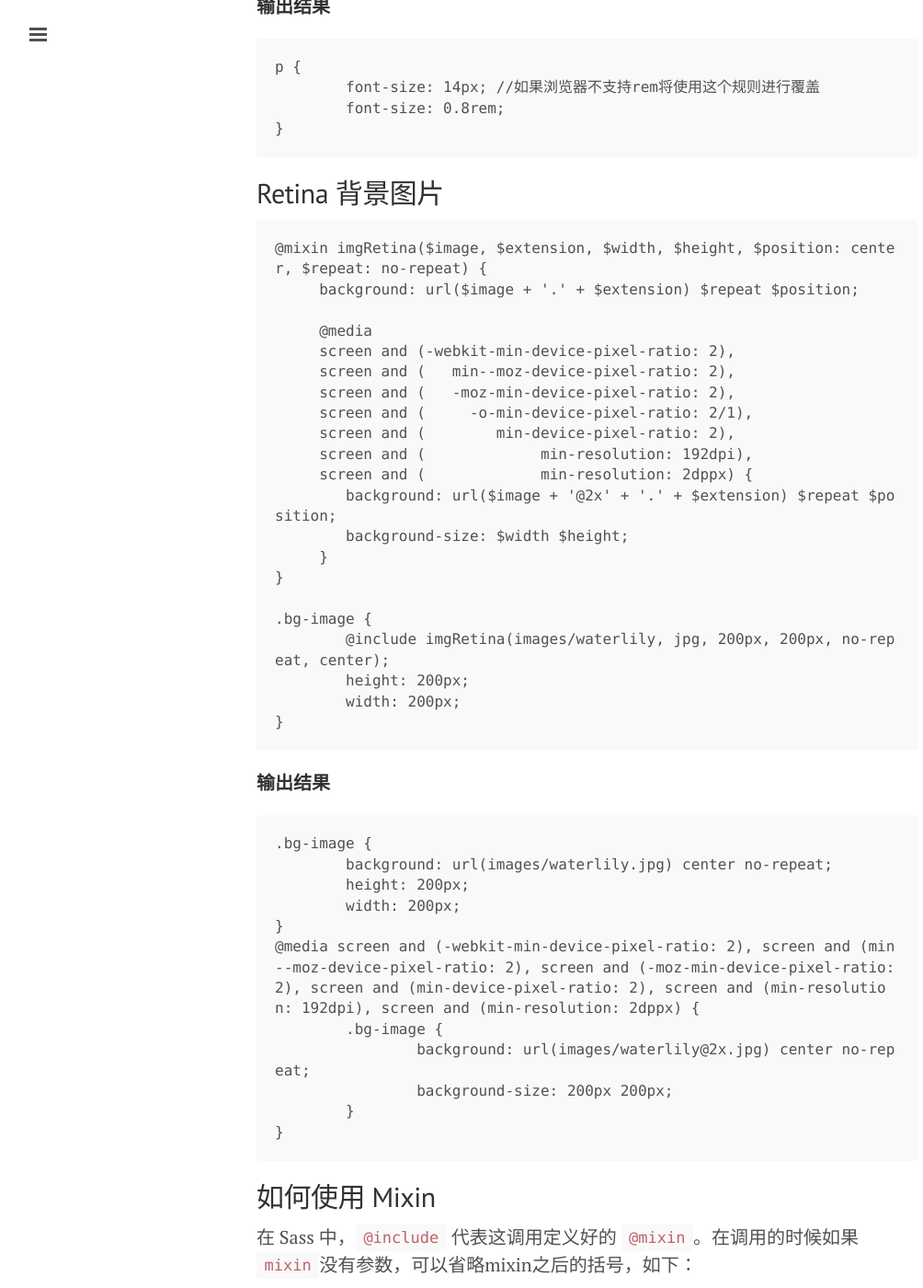
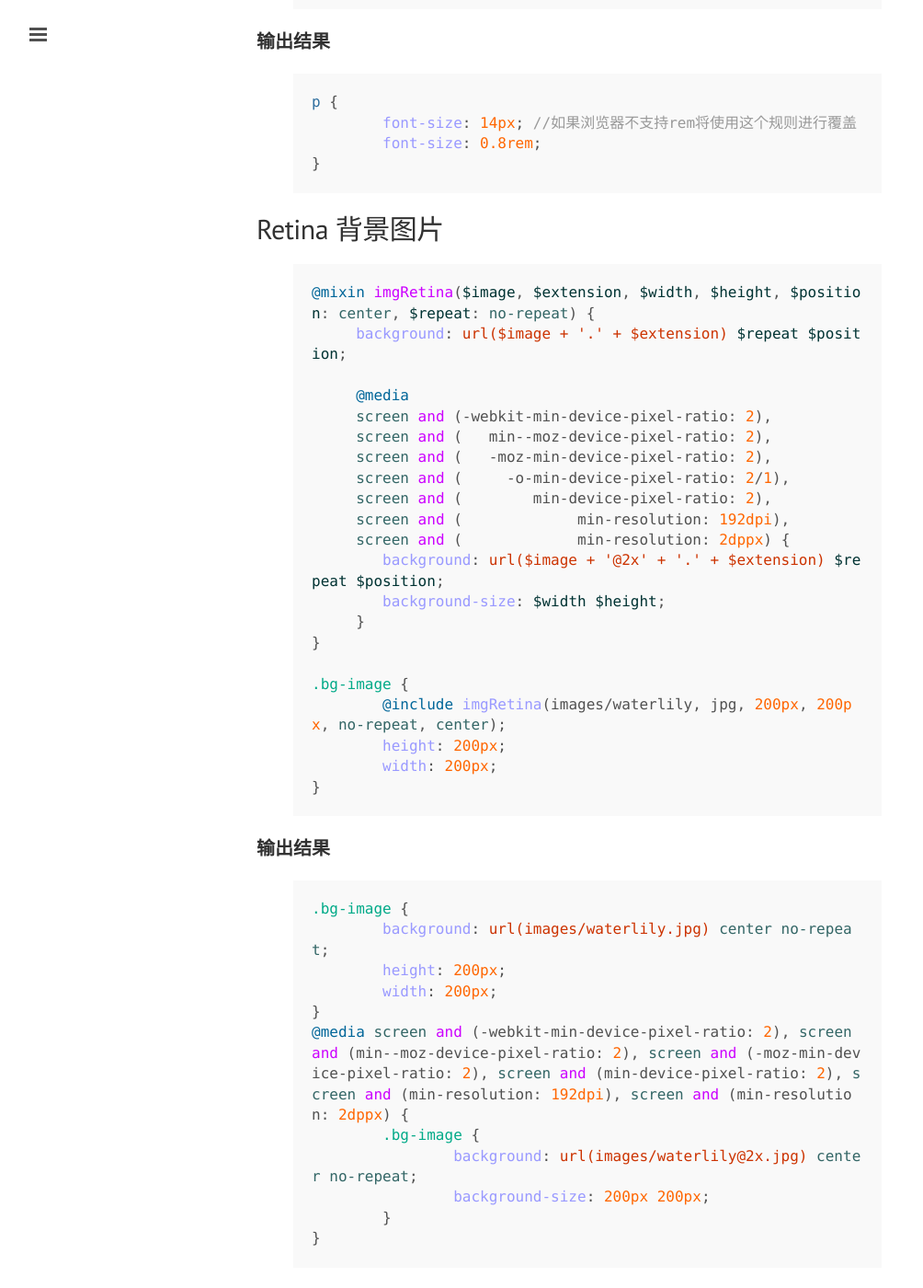
Before and after one commit to burnman/burnman.github.com, a Jekyll site: the page built from _posts/2017-02-23-useful-sass-mixins.md, in a window 1280 px wide and 1400 px high, scrolled down 2987 px. Shown: the whole window at 92% size, without its empty margins (1-1005 px from the left). Built offline with Jekyll 4.4.1, drawn with Linux system fonts in a browser that asks for light colours; Markdown is read by kramdown in place of the engine named in the settings; some of the changed text lies outside the part shown.

Commit message:
代码高亮

````diff
--- a/_posts/2017-02-23-useful-sass-mixins.md
+++ b/_posts/2017-02-23-useful-sass-mixins.md
@@ -8,9 +8,8 @@ tags : [Sass mixin]
 Mixin 是 Sass 中用来方便地复用代码的方法，你可以简单点理解成函数，可以传递参数，参数名以`$`符号开始，多个参数以逗号分开，也可以给参数设置默认值，返回的是一组 CSS 属性或代码。
 
 
+## Clearfix
 {% highlight SCSS %}
-## Clearfix
-
 @mixin clearfix() {
     &:before,
     &:after {
@@ -25,10 +24,11 @@ Mixin 是 Sass 中用来方便地复用代码的方法，你可以简单点理
 .container {
  	@include clearfix;
 }
+{% endhighlight %}
 
 ## 圆角边框
 
-``` SCSS
+{% highlight SCSS %}
 @mixin border-radius($radius) {
 	-webkit-border-radius: $radius;
 	 -moz-border-radius: $radius;
@@ -39,14 +39,14 @@ Mixin 是 Sass 中用来方便地复用代码的方法，你可以简单点理
 .box {
 	@include border-radius(10px);
 }
-```
 {% endhighlight %}
+
 
 ## 跨浏览器的透明度设置
 
 这个mixin可以可以制作出兼容 Internet Explorer 5 的跨浏览器透明度效果。
 
-```
+{% highlight SCSS %}
 @mixin opacity($opacity) {
 	opacity: $opacity;
 	$opacity-ie: $opacity * 100;
@@ -56,17 +56,17 @@ Mixin 是 Sass 中用来方便地复用代码的方法，你可以简单点理
 .faded-text {
 	@include opacity(0.8);
 }
-```
+{% endhighlight %}
 
 ## 文本溢出省略显示
 
-``` SCSS
+{% highlight SCSS %}
 @mixin text-ellipsis () {
     white-space: nowrap;
     overflow: hidden;
     text-overflow: ellipsis;
 }
-```
+{% endhighlight %}
 
 `text-overflow:ellipsis`属性来实现单行文本的溢出显示省略号(…)。当然部分浏览器还需要加宽度width属性。
 
@@ -74,7 +74,7 @@ Mixin 是 Sass 中用来方便地复用代码的方法，你可以简单点理
 
 ### 支持 WebKit浏览器或移动端的页面
 
-``` SCSS
+{% highlight SCSS %}
 @mixin text-ellipsis () {
 	overflow : hidden;
 	text-overflow: ellipsis;
@@ -82,7 +82,7 @@ Mixin 是 Sass 中用来方便地复用代码的方法，你可以简单点理
 	-webkit-line-clamp: 3;
 	-webkit-box-orient: vertical;
 }
-```
+{% endhighlight %}
 
 `-webkit-line-clamp`用来限制在一个块元素显示的文本的行数。 为了实现该效果，它需要组合其他的WebKit属性。常见结合属性：
 
@@ -96,7 +96,7 @@ Mixin 是 Sass 中用来方便地复用代码的方法，你可以简单点理
 
 由于`rem`在设置元素尺寸的时候是相对于HTML根元素的尺寸，而不是他的父元素的设置，因此在使用上不会发生混乱的情况。但是由于在IE8及以下版本的IE浏览器中不支持`rem`属性，因此我们必须在这些浏览器中使用像素为单位来创建回退代码。
 
-``` SCSS
+{% highlight SCSS %}
 @function calculateRem($size) {
 	$remSize: $size / 16px;
 	@return $remSize * 1rem;
@@ -110,20 +110,20 @@ Mixin 是 Sass 中用来方便地复用代码的方法，你可以简单点理
 p {
 	@include font-size(14px)
 }
-```
+{% endhighlight %}
 
 **输出结果**
 
-```
+{% highlight SCSS %}
 p {
 	font-size: 14px; //如果浏览器不支持rem将使用这个规则进行覆盖
 	font-size: 0.8rem;
 }
-```
+{% endhighlight %}
 
 ## Retina 背景图片
 
-```
+{% highlight SCSS %}
 @mixin imgRetina($image, $extension, $width, $height, $position: center, $repeat: no-repeat) {
      background: url($image + '.' + $extension) $repeat $position;
 
@@ -145,11 +145,11 @@ p {
 	height: 200px;
 	width: 200px;
 }
-```
+{% endhighlight %}
 
 **输出结果**
 
-```
+{% highlight SCSS %}
 .bg-image {
 	background: url(images/waterlily.jpg) center no-repeat;
 	height: 200px;
@@ -161,14 +161,14 @@ p {
 		background-size: 200px 200px;
 	}
 }
-```
+{% endhighlight %}
 
 
 ## 如何使用 Mixin
 
 在 Sass 中，`@include` 代表这调用定义好的 `@mixin`。在调用的时候如果`mixin`没有参数，可以省略mixin之后的括号，如下：
 
-```
+{% highlight SCSS %}
 @mixin size () {
     width: 100px;
     height: 100px;
@@ -193,4 +193,4 @@ p {
     width: 100px;
     height: 100px;
 }
-```
+{% endhighlight %}
````
